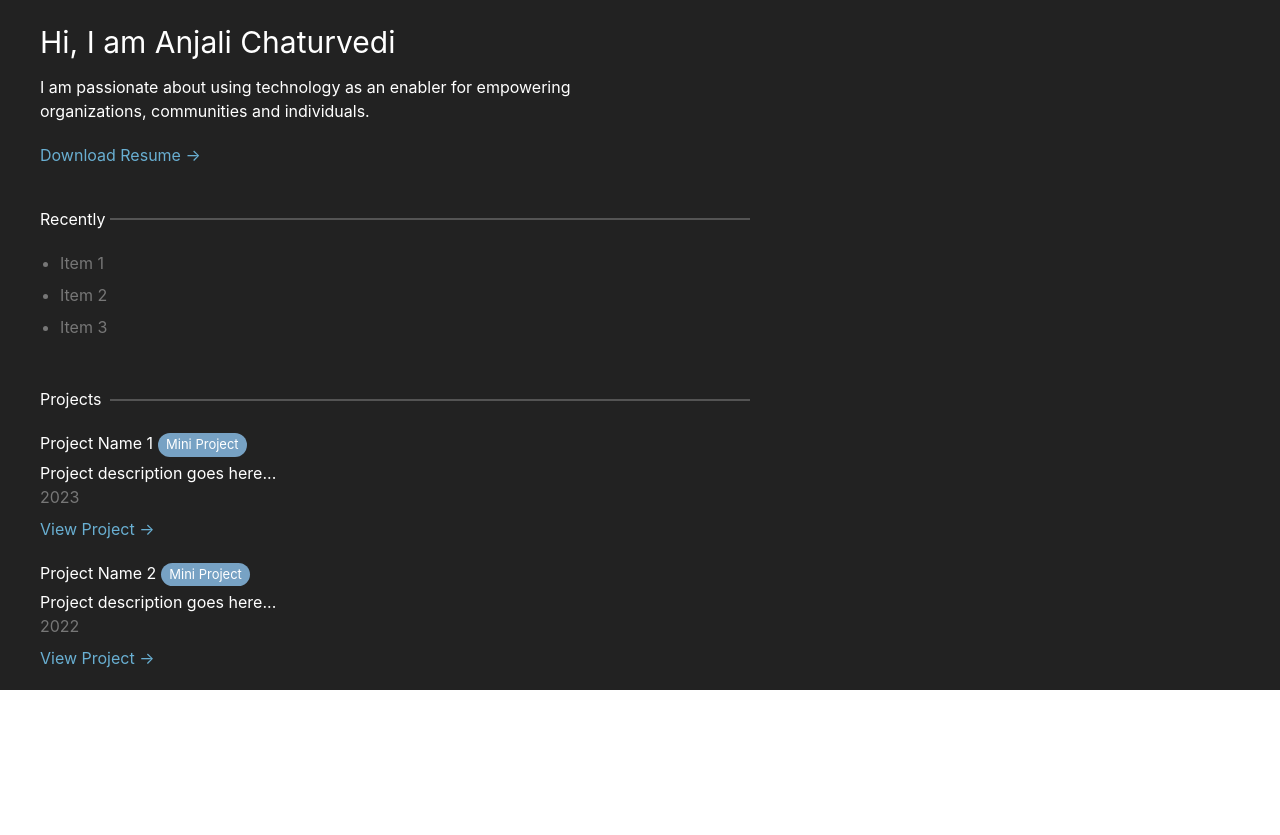
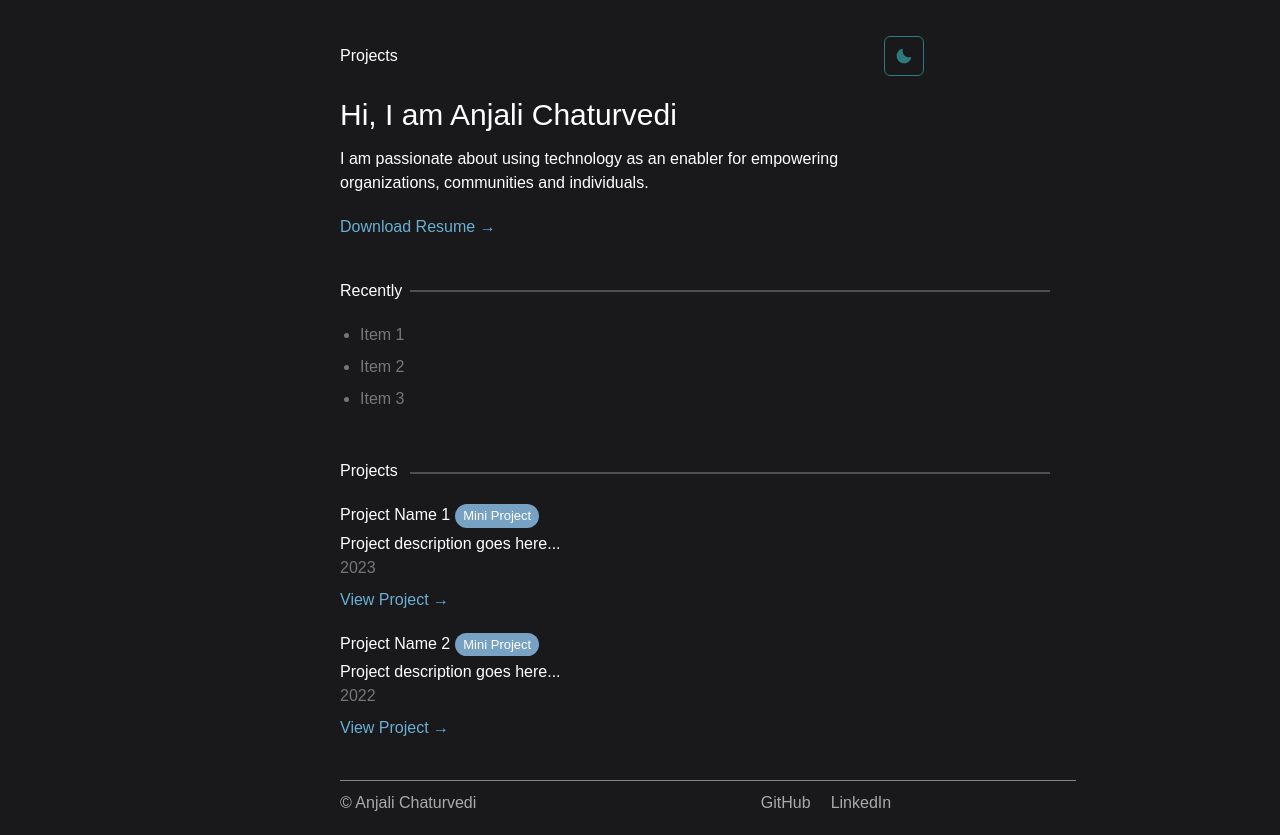
Before and after one commit to anjalichaturvedi/internet-corner, a React (Create React App) app: page / in a window 1280 px wide. Before the commit the page ends 800 px from the top, so only its background shows below. Built offline with nearby package versions, Linux system fonts and the light colour scheme.

Commit message:
added app.js (final template)

```diff
--- a/package.json
+++ b/package.json
@@ -3,6 +3,7 @@
   "version": "0.1.0",
   "private": true,
   "dependencies": {
+    "@chakra-ui/icons": "^2.1.1",
     "@chakra-ui/react": "^2.8.2",
     "@emotion/react": "^11.11.3",
     "@emotion/styled": "^11.11.0",
@@ -39,5 +40,8 @@
       "last 1 firefox version",
       "last 1 safari version"
     ]
+  },
+  "devDependencies": {
+    "html-webpack-plugin": "^5.6.0"
   }
 }
--- a/public/index.html
+++ b/public/index.html
@@ -24,7 +24,7 @@
       work correctly both with client-side routing and a non-root public URL.
       Learn how to configure a non-root public URL by running `npm run build`.
     -->
-    <title>React App</title>
+    <title>Anjali Chaturvedi</title>
   </head>
   <body>
     <noscript>You need to enable JavaScript to run this app.</noscript>
--- a/src/App.css
+++ b/src/App.css
@@ -1,11 +1,11 @@
 body {
-  font-family: 'Arial', sans-serif;
-  background-color: #333;
-  color: #fff;
-  scroll-behavior: auto;
+  background-color: #151414;
 }
 
 .App {
+  font-family: 'Arial', sans-serif;
+  background-color: #000000;
+  color: #fff;
   text-align: center;
 }
 
@@ -20,10 +20,11 @@ body {
   text-align: left;
   max-width: 600px; /* Limit the width for better readability */
   width: 100%;
+  margin-left: 300px;
 }
 
 .App-header {
-  background-color: #222;
+  background-color: #19191b;
   padding: 20px;
 }
 
@@ -77,6 +78,7 @@ a:hover {
 
 .projects-section {
   margin-top: 20px;
+  position: relative;
 }
 
 .project-item {
@@ -111,16 +113,40 @@ a:hover {
 
 .projects-hr {
   position: absolute;
-    top: 58%;
-    left: 110px;
+  top: 5%;
+  left: 70px;
   transform: translateY(-50%);
   border: 0;
   height: 1px;
   width: 80vh; /* Adjust the length of the lines as needed */
   background-color: #868686;
-    margin-right: 10px; /* Adjust the distance between the heading and the lines */
+  margin-right: 10px;  /* Adjust the distance between the heading and the lines */
 }
 
 .resume-download {
   color: #69afd2;
 }
+
+.spacer-hr {
+  background-color: #868686;
+  border: 0;
+  height: 1px;
+  margin-top: 40px;
+  width: 92vh; /* Adjust the length of the lines as needed */
+}
+
+
+.footer {
+color: rgb(170, 170, 170);
+text-align: center;
+margin-top: 10px;
+}
+
+.footer-columns {
+display: flex;
+justify-content: space-between;
+}
+
+.footer-column1 {
+flex-basis: 38%; /* Adjust the width of each column as needed */
+}
--- a/src/App.js
+++ b/src/App.js
@@ -1,7 +1,17 @@
-import React from 'react';
-import './App.css';
-import { ChakraProvider } from '@chakra-ui/react'
-
+import React from "react";
+import "./App.css";
+import {
+  ChakraProvider,
+  extendTheme,
+  Box,
+  Flex,
+  Text,
+  IconButton,
+  useColorMode,
+} from "@chakra-ui/react";
+import { MoonIcon, SunIcon } from "@chakra-ui/icons";
+import { Button } from "@chakra-ui/react";
+import ToggleButton from "./ToggleButton";
 
 function App() {
   return (
@@ -10,8 +20,29 @@ function App() {
         <header className="App-header">
           <div className="content-container">
             <div className="left-aligned">
+              {/* Navigation Bar */}
+              <Flex
+                as="nav"
+                align="center"
+                justify="space-between"
+                color="white"
+              >
+                {/* Title/Brand */}
+                <Text>
+                  <a href="">Projects</a>
+                </Text>
+
+                {/* Navigation Links */}
+                <Flex align="center">
+                  {/* Dark Mode Toggle */}
+                  <ToggleButton />
+                </Flex>
+              </Flex>
               <h1>Hi, I am Anjali Chaturvedi</h1>
-            <p>I am passionate about using technology as an enabler for empowering organizations, communities and individuals.</p>
+              <p>
+                I am passionate about using technology as an enabler for
+                empowering organizations, communities and individuals.
+              </p>
 
               {/* Other content goes here */}
 
@@ -34,10 +65,12 @@ function App() {
               </div>
               {/* Projects Section */}
               <div className="projects-section">
+                <hr className="projects-hr" />
                 <h2>Projects</h2>
-              <hr className="projects-hr" />
                 <div className="project-item">
-              <h3>Project Name 1<span className="project-tag">Mini Project</span>
+                  <h3>
+                    Project Name 1
+                    <span className="project-tag">Mini Project</span>
                   </h3>
                   <p>Project description goes here...</p>
                   <p className="project-year">2023</p>
@@ -46,7 +79,9 @@ function App() {
                   </a>
                 </div>
                 <div className="project-item">
-              <h3>Project Name 2<span className="project-tag">Mini Project</span>
+                  <h3>
+                    Project Name 2
+                    <span className="project-tag">Mini Project</span>
                   </h3>
                   <p>Project description goes here...</p>
                   <p className="project-year">2022</p>
@@ -56,10 +91,29 @@ function App() {
                 </div>
                 {/* Add more project items as needed */}
               </div>
+
+              <hr className="spacer-hr" />
+              <div className="footer">
+                <div className="footer-columns">
+                  <div className="footer-column">
+                    <p>© Anjali Chaturvedi</p>
+                    {/* Add more content for the first column as needed */}
+                  </div>
+                  <div className="footer-column1">
+                    <p>
+                      <a href="https://www.github.com/anjalichaturvedi"> GitHub</a>
+                      <a href="https://www.linkedin.com/in/anjali-chaturvedi" style={{ marginLeft: "20px" }}>
+                        {""}
+                        LinkedIn{""}
+                      </a>
+                    </p>
+                    {/* Add more content for the second column as needed */}
+                  </div>
+                </div>
+              </div>
             </div>
           </div>
         </header>
-
       </div>
     </ChakraProvider>
   );
--- /dev/null
+++ b/src/ToggleButton.js
@@ -0,0 +1,26 @@
+// ToggleButton.js
+import {Flex, IconButton, useColorMode } from '@chakra-ui/react';
+import { MoonIcon, SunIcon } from '@chakra-ui/icons';
+
+const ToggleButton = () => {
+  const { colorMode, toggleColorMode } = useColorMode();
+  const isDark = colorMode === 'dark';
+
+  const handleToggle = () => {
+    toggleColorMode();
+  };
+
+  return (
+    <Flex align="center" justify="flex-end" p={4}>
+      <IconButton
+        icon={isDark ? <SunIcon /> : <MoonIcon />}
+        onClick={handleToggle}
+        colorScheme="teal"
+        variant="outline"
+        aria-label={`Toggle ${isDark ? 'Light' : 'Dark'} Mode`}
+      />
+    </Flex>
+  );
+};
+
+export default ToggleButton;
--- a/src/index.js
+++ b/src/index.js
@@ -1,18 +1,14 @@
-import React from 'react';
-import ReactDOM from 'react-dom/client';
-import './index.css';
-import App from './App';
-import reportWebVitals from './reportWebVitals';
 import { ChakraProvider } from '@chakra-ui/react';
+import { ColorModeScript } from '@chakra-ui/react'
+import * as ReactDOM from 'react-dom/client'
+import App from './App'
+import theme from './theme'
 
-const root = ReactDOM.createRoot(document.getElementById('root'));
-root.render(
-  <React.StrictMode>
+const rootElement = document.getElementById('root')
+ReactDOM.createRoot(rootElement).render(
+  <ChakraProvider>
+    {/* 👇 Here's the script */}
+    <ColorModeScript initialColorMode={theme.config.initialColorMode} />
     <App />
-  </React.StrictMode>
-);
-
-// If you want to start measuring performance in your app, pass a function
-// to log results (for example: reportWebVitals(console.log))
-// or send to an analytics endpoint. Learn more: https://bit.ly/CRA-vitals
-reportWebVitals();
+  </ChakraProvider>,
+)
--- /dev/null
+++ b/src/theme.js
@@ -0,0 +1,14 @@
+// theme.js
+
+// 1. import `extendTheme` function
+import { extendTheme } from '@chakra-ui/react';
+
+// 2. extend the theme with color mode config
+const theme ={
+  config: {
+    initialColorMode: "dark",
+    useSystemColorMode: false,
+  },
+};
+
+export default theme;
```
Also changed, not shown: src/charcountscreen.js (deleted, +0 -37 lines), src/wordcharactercounter.js (deleted, +0 -42 lines), 2 other files (tests, documents, lock files or other folders). Lines whose indentation alone changed are shown as unchanged.
